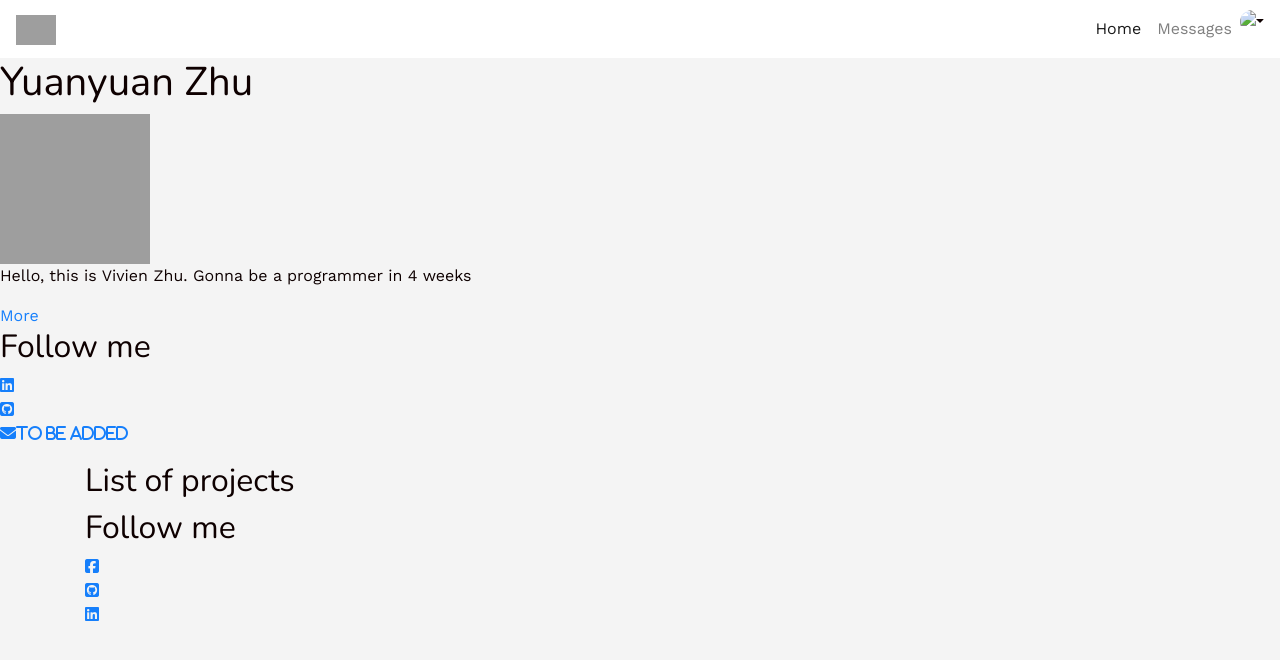
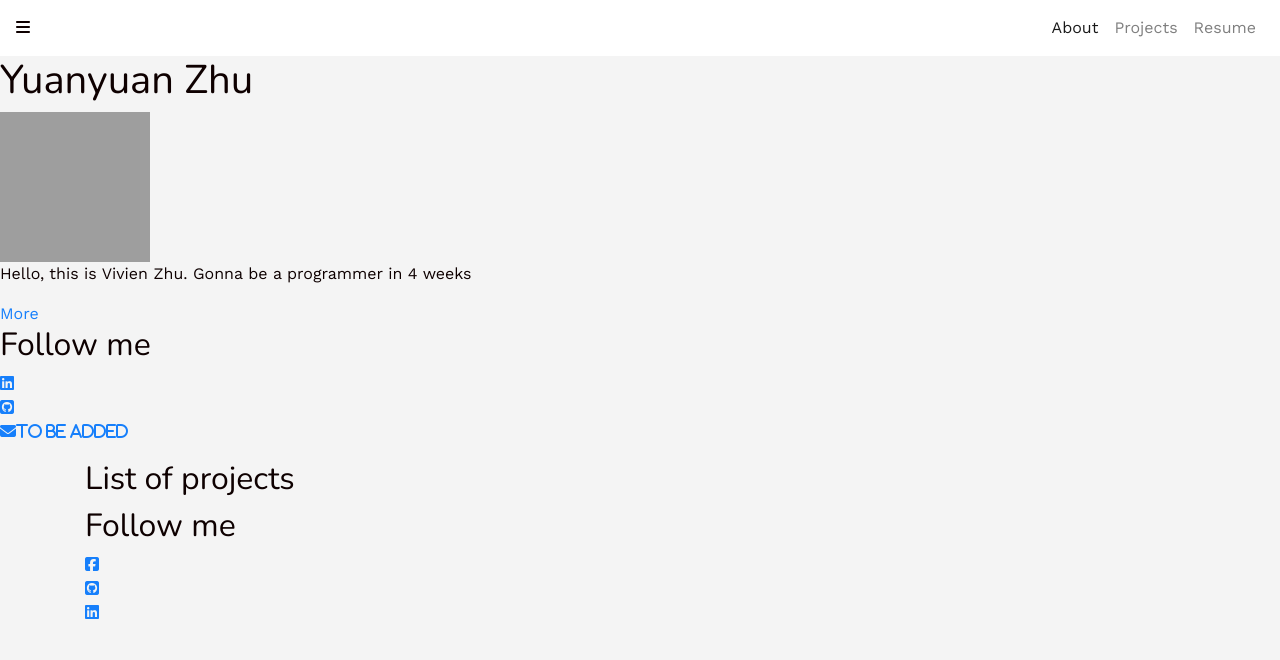
Before and after one commit to vivien-z/my-portfolio-zhu, a Rails app: page / in a window 1280 px wide. Shown: the top 660 px of the page. Run offline with Rails 7, Linux system fonts and the light colour scheme; style sheets or scripts are compiled from the project's sources; some libraries are stand-ins or nearby versions; grey boxes are pictures that could not be loaded.

Commit message:
adjusted migration file

```diff
--- a/app/views/shared/_navbar.html.erb
+++ b/app/views/shared/_navbar.html.erb
@@ -1,7 +1,12 @@
 <div class="navbar navbar-expand-sm navbar-light navbar-lewagon">
-  <%= link_to "#", class: "navbar-brand" do %>
-    <%= image_tag "https://raw.githubusercontent.com/lewagon/fullstack-images/master/uikit/logo.png" %>
-    <% end %>
+
+  <div class="nav-item dropdown">
+    <i class="fas fa-bars dropdown" id="navbarDropdown"  data-toggle="dropdown" aria-haspopup="true" aria-expanded="false"></i>
+    <div class="dropdown-menu dropdown-menu-right" aria-labelledby="navbarDropdown">
+      <%= link_to "Action", "#", class: "dropdown-item" %>
+      <%= link_to "Another action", "#", class: "dropdown-item" %>
+    </div>
+  </div>
 
   <button class="navbar-toggler" type="button" data-toggle="collapse" data-target="#navbarSupportedContent" aria-controls="navbarSupportedContent" aria-expanded="false" aria-label="Toggle navigation">
     <span class="navbar-toggler-icon"></span>
@@ -11,17 +16,13 @@
   <div class="collapse navbar-collapse" id="navbarSupportedContent">
     <ul class="navbar-nav mr-auto">
       <li class="nav-item active">
-        <%= link_to "Home", "#", class: "nav-link" %>
+        <%= link_to "About", "#", class: "nav-link" %>
       </li>
       <li class="nav-item">
-        <%= link_to "Messages", "#", class: "nav-link" %>
+        <%= link_to "Projects", "#", class: "nav-link" %>
       </li>
-      <li class="nav-item dropdown">
-        <%= image_tag "https://kitt.lewagon.com/placeholder/users/ssaunier", class: "avatar dropdown-toggle", id: "navbarDropdown", data: { toggle: "dropdown" }, 'aria-haspopup': true, 'aria-expanded': false %>
-        <div class="dropdown-menu dropdown-menu-right" aria-labelledby="navbarDropdown">
-          <%= link_to "Action", "#", class: "dropdown-item" %>
-          <%= link_to "Another action", "#", class: "dropdown-item" %>
-        </div>
+      <li class="nav-item">
+        <%= link_to "Resume", "#", class: "nav-link" %>
       </li>
     </ul>
   </div>
--- a/db/migrate/20210322153427_create_authors.rb
+++ b/db/migrate/20210322153427_create_authors.rb
@@ -2,7 +2,6 @@ class CreateAuthors < ActiveRecord::Migration[6.0]
   def change
     create_table :authors do |t|
       t.string :name
-      t.references :project
 
       t.timestamps
     end
--- a/db/migrate/20210322153403_create_projects.rb
+++ b/db/migrate/20210327233812_create_projects.rb
@@ -3,7 +3,7 @@ class CreateProjects < ActiveRecord::Migration[6.0]
     create_table :projects do |t|
       t.string :name
       t.text :description
-      t.boolean :completed, default: false
+      t.references :author, null: false, foreign_key: true
 
       t.timestamps
     end
```
Also changed, not shown: db/schema.rb.
